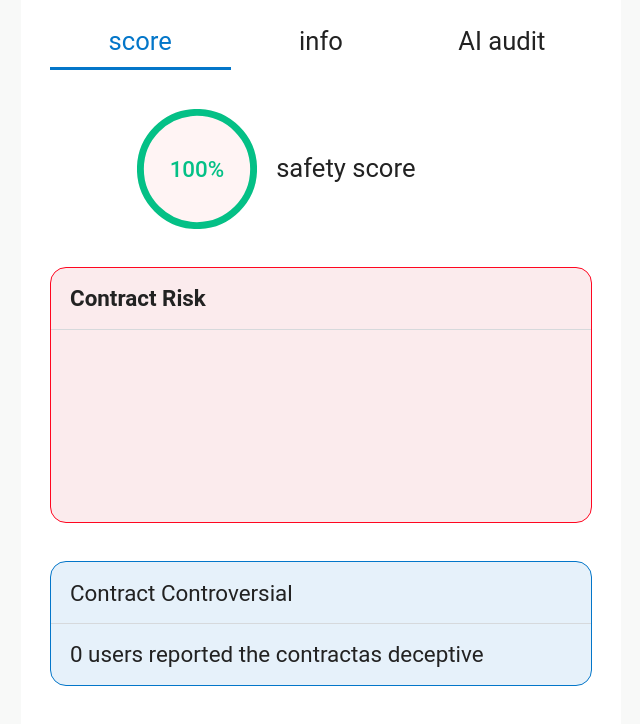
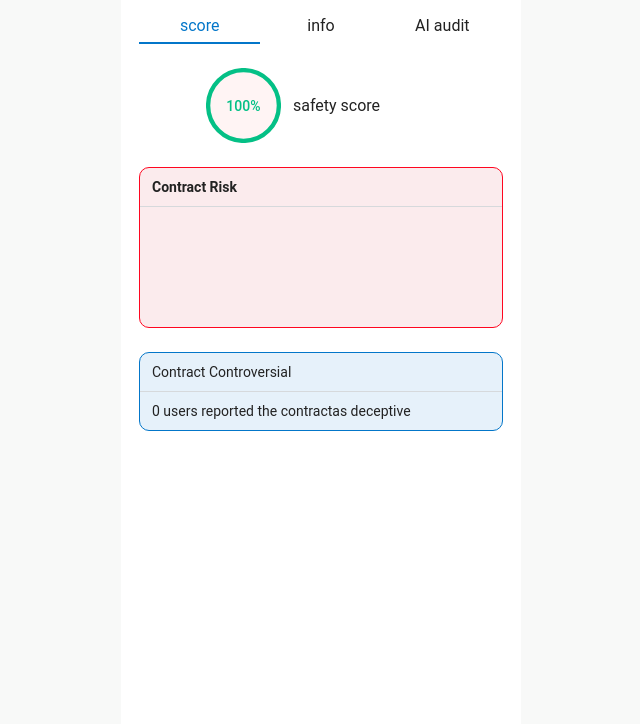
Before and after one commit to LidamaoHub/contratc-insight, a Vue app: page / in a window 1280 px wide. Shown: the top 724 px of the page, without its empty margins (319-959 px from the left). Built offline with nearby package versions, Linux system fonts and the light colour scheme; some icons are missing; a web font is replaced by a local one.

Commit message:
update: rem to px

```diff
--- a/src/assets/js/rem.js
+++ b/src/assets/js/rem.js
@@ -4,11 +4,7 @@
     var recalc = function () {
       var clientWidth = docEl.clientWidth
       if (!clientWidth) return
-      if (clientWidth >= 750) {
-        docEl.style.fontSize = '80px'
-      } else {
-        docEl.style.fontSize = 100 * (clientWidth / 750) + 'px'
-      }
+      docEl.style.fontSize = '50px'
     }
     if (!doc.addEventListener) return
     win.addEventListener(resizeEvt, recalc, false)
--- a/src/style.scss
+++ b/src/style.scss
@@ -14,9 +14,9 @@
 .content {
   width: 100%;
   height: 100vh;
-  max-width: 600px;
+  max-width: 400px;
   margin: auto;
-  padding: .36rem;
+  padding: 18px;
   box-sizing: border-box;
   background: #FFF;
   overflow-y: auto;
@@ -27,8 +27,8 @@
   }
   .nav {
     .nav-item {
-      font-size: .32rem;
-      height: .52rem;
+      font-size: 16px;
+      height: 26px;
       flex: 1;
       text-align: center;
       // font-weight: 600;
@@ -36,111 +36,111 @@
       cursor: pointer;
       &-active {
         color: #0376C9;
-        border-bottom: .04rem solid #0376C9;
+        border-bottom: 2px solid #0376C9;
       }
     }
   }
   .score {
-    margin-top: .48rem;
+    margin-top: 24px;
     .score-hd {
       justify-content: center;
       .chart {
         font-size: 0;
         border-radius: 50%;
         background-color: rgb(255, 244, 244);
-        width: 1.5rem;
-        height: 1.5rem;
+        width: 75px;
+        height: 75px;
         span {
-          font-size: .48rem;
+          font-size: 24px;
           color: rgb(255, 51,51);
           font-weight: 500;
         }
       }
       p {
-        font-size: .32rem;
-        margin-left: .24rem;
-        margin-right: .12rem;
+        font-size: 16px;
+        margin-left: 12px;
+        margin-right: 6px;
       }
     }
     .risk {
-      margin-top: .48rem;
-      border-radius: .2rem;
-      border: .02rem solid #ff0620;
+      margin-top: 24px;
+      border-radius: 10px;
+      border: 1px solid #ff0620;
       box-sizing: border-box;
       background: rgba(215, 56, 71, 0.098);
       .risk-hd {
       font-weight:bold;
         display: flex;
         align-items: center;
-        font-size: .28rem;
-        padding: .24rem;
+        font-size: 14px;
+        padding: 12px;
         box-sizing: border-box;
-        border-bottom: .02rem solid #d6d9dc;
+        border-bottom: 1px solid #d6d9dc;
       }
       .risk-list {
-        padding-top: .16rem;
+        padding-top: 8px;
         .risk-item {
-          padding: .16rem .24rem;
+          padding: 8px 12px;
           box-sizing: border-box;
           display: flex;
           align-items: flex-start;
           justify-content: space-between;
           .risk-item-title {
             font-weight: 500;
-            font-size: .28rem;
+            font-size: 14px;
           }
           .risk-item-desc {
-            font-size: .28rem;
-            margin-top: .12rem;
+            font-size: 14px;
+            margin-top: 6px;
           }
         }
       }
       .no-risk {
-        font-size: .28rem;
-        padding: .24rem;
+        font-size: 14px;
+        padding: 12px;
       }
     }
     .user {
-      margin-top: .48rem;
-      border-radius: .2rem;
-      border: .02rem solid #0376C9;
+      margin-top: 24px;
+      border-radius: 10px;
+      border: 1px solid #0376C9;
       box-sizing: border-box;
       background: rgba(3, 118, 201, 0.098);
       .user-hd {
         display: flex;
         align-items: center;
-        font-size: .28rem;
-        padding: .24rem;
+        font-size: 14px;
+        padding: 12px;
         box-sizing: border-box;
-        border-bottom: .02rem solid #d6d9dc;
+        border-bottom: 1px solid #d6d9dc;
       }
       .user-content {
-        font-size: .28rem;
-        padding: .24rem;
+        font-size: 14px;
+        padding: 12px;
         box-sizing: border-box;
       }
     }
   }
   .info {
-    // margin-top: .16rem;
+    // margin-top: 8px;
     .item {
       display: flex;
       align-items: center;
       justify-content: space-between;
-      height: 1.84rem;
+      height: 92px;
       box-sizing: border-box;
       border-bottom: 1px solid #d6d9dc;
       color: #2F343D;
       .label {
-        font-size: .28rem;
+        font-size: 14px;
       }
       .value {
-        font-size: .28rem;
+        font-size: 14px;
         a {
           color: #0376C9;
         }
         .copy-icon {
-          margin-left: .12rem;
+          margin-left: 6px;
           cursor: pointer;
         }
       }
@@ -148,33 +148,33 @@
   }
   .sources {
     .sources-title {
-      font-size: .28rem;
+      font-size: 14px;
       font-weight: 500;
       color: #000;
-      padding: .48rem 0;
+      padding: 24px 0;
       box-sizing: border-box;
     }
     .collapse-btn {
       margin-left: auto;
-      margin-right: .2rem;
-      font-size: .24rem;
-      height: .52rem;
-      width: 1.1rem;
+      margin-right: 10px;
+      font-size: 12px;
+      height: 26px;
+      width: 55px;
       display: flex;
       align-items: center;
       background: rgb(4, 118, 201);
       color: #fff;
       justify-content: center;
-      border-radius: .3rem;
+      border-radius: 15px;
     }
   }
 }
 
 .report-dialog,
 .dialog-not {
-  padding: .36rem;
+  padding: 18px;
   line-height: 1.5;
-  font-size: .28rem;
+  font-size: 14px;
   max-height: 70vh;
   overflow-y: auto;
   font-size: 14px;
@@ -188,7 +188,7 @@
   min-height: 300px;
   text-align: center;
   p {
-    margin-top: .24rem;
+    margin-top: 12px;
     color: #6c757d;
   }
 }
@@ -205,8 +205,8 @@
 }
 
 .van-cell, .van-collapse-item__content {
-  padding: .24rem 0 !important;
-  font-size: .28rem !important;
+  padding: 12px 0 !important;
+  font-size: 14px !important;
   display: flex;
   align-items: center;
 }
@@ -224,16 +224,16 @@
 }
 
 .iconsize-18 {
-  font-size: .36rem;
+  font-size: 18px;
 }
 
 .van-circle {
-  --van-circle-text-font-size: .28rem;
+  --van-circle-text-font-size: 14px;
   --van-circle-text-color: #04c086;
 }
 
 .van-dialog__message {
-  font-size: .28rem;
+  font-size: 14px;
   line-height: 1.5;
 }
 
@@ -243,7 +243,7 @@
   display: flex;
   align-items: center;
   justify-content: center;
-  font-size: .28rem;
+  font-size: 14px;
   font-weight: 500;
 }
 
```
